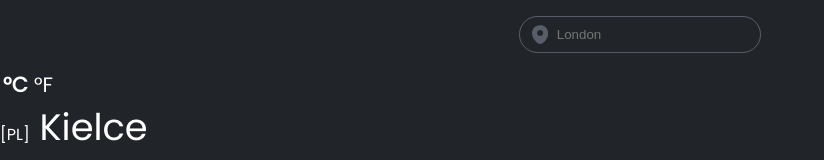
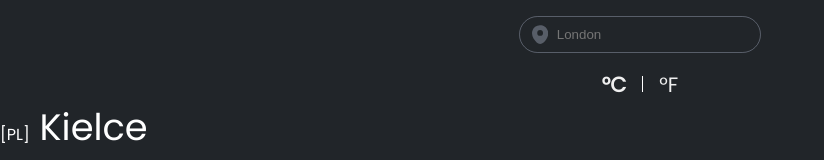
Before and after one commit to piotrfijol/weather, a React (Vite) app: page / in a window 1280 px wide. Shown: the top 160 px of the page, without its empty margins (0-824 px from the left). Built offline with nearby package versions, Linux system fonts and the light colour scheme.

Commit message:
Style TemperatureToggle component

```diff
--- a/src/components/TemperatureToggle/TemperatureToggle.scss
+++ b/src/components/TemperatureToggle/TemperatureToggle.scss
@@ -1,4 +1,15 @@
 .temperature-toggle {
+    text-align: center;
+    color: var(--text-1);
+    font-weight: 400;
+
+    &__delimiter {
+        height: 1rem;
+        width: 1px;
+        margin: 0 .8rem;
+        background-color: #FFF;
+        display: inline-block;
+    }
 
     form input[type="radio"] {
         display: none;
@@ -15,6 +26,5 @@
 
     form input:checked + label {
         font-weight: 800;
-        color: #FFF;
     }
 }
--- a/src/components/TemperatureToggle/index.tsx
+++ b/src/components/TemperatureToggle/index.tsx
@@ -19,6 +19,7 @@ export const TemperatureToggle = ({selectedUnit = "celsius", onToggle}: Temperat
     <div className="temperature-toggle">
       <form>
         <TempUnitControl unit="celsius" symbol="C" checked={selectedUnit === "celsius"} onChange={handleChange}/>
+        <div className="temperature-toggle__delimiter" />
         <TempUnitControl unit="fahrenheit" symbol="F" checked={selectedUnit === "fahrenheit"} onChange={handleChange}/>
       </form>
     </div>
```
